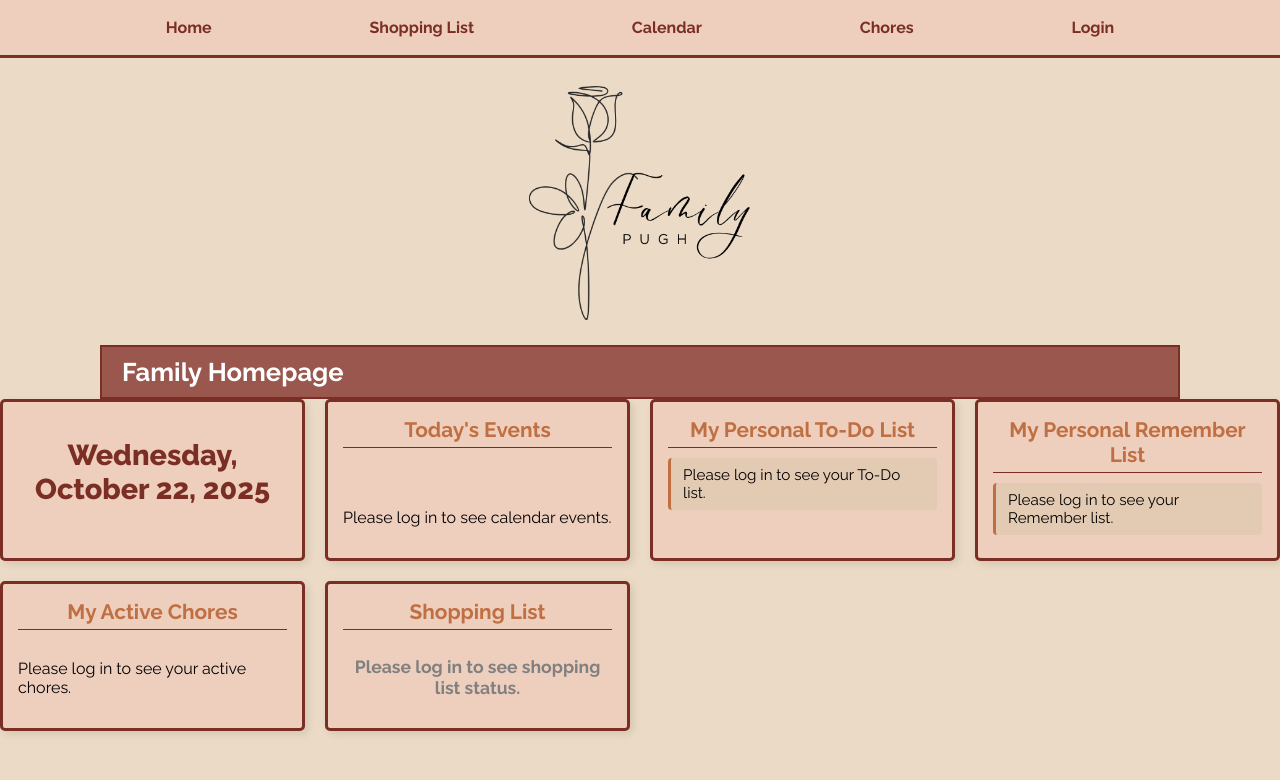
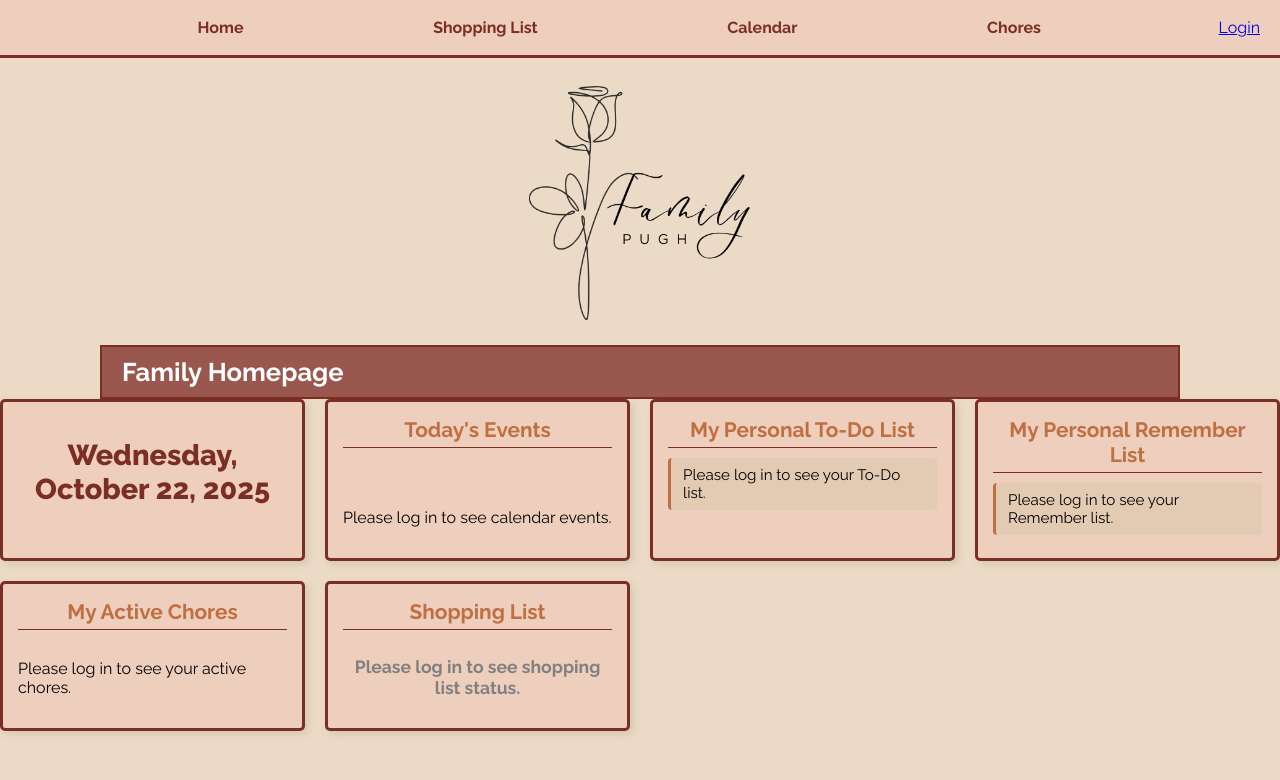
Before and after one commit to camiP89/Family-Organization-JS, a website built with Vite: page index.html in a window 1280 px wide. Shown: the top 780 px of the page. Built offline with nearby package versions, Linux system fonts and the light colour scheme; some packages are replaced by stand-ins of ours; no server answers; a web font is replaced by a local one.

Commit message:
changes to header

```diff
--- a/index.html
+++ b/index.html
@@ -43,6 +43,7 @@
       </div>
       <input type="checkbox" id="menu-checkbox" />
       <nav id="nav-container"></nav>
+      <div id="auth-info-display"></div>
     </header>
     <div class="logo-container">
       <a href="index.html">
--- a/scripts/header.mjs
+++ b/scripts/header.mjs
@@ -5,50 +5,63 @@ import { signOut } from "firebase/auth";
 
 export function createHeader() {
   const navContainer = document.getElementById("nav-container");
+  const authInfoDisplay = document.getElementById("auth-info-display"); // NEW: Get the dedicated auth info div
 
-  // Only proceed if the navContainer exists
+  // Ensure both containers exist
   if (!navContainer) {
     console.warn(
-      "Navigation container (id='nav-container') not found. Header will not be created."
+      "Navigation container (id='nav-container') not found. Header will not be fully created."
     );
     return;
+  }
+  if (!authInfoDisplay) {
+    // NEW: Check for auth-info-display
+    console.warn(
+      "Auth info display container (id='auth-info-display') not found. Auth status will not be shown."
+    );
+    // We can still proceed to build the main nav links if only authInfoDisplay is missing
   }
 
   // Clear existing content in case createHeader is called multiple times (e.g., onAuthStateChanged)
   navContainer.innerHTML = "";
+  if (authInfoDisplay) {
+    // NEW: Clear authInfoDisplay as well
+    authInfoDisplay.innerHTML = "";
+  }
 
   const currentUser = auth.currentUser; // Get the current user from Firebase Auth
 
-  // --- Dynamic content based on authentication state ---
-  let authLinks = "";
-  if (currentUser) {
-    // If a user is logged in, show their display name and a Logout button
-    const displayName = currentUser.displayName || currentUser.email || "User";
-    authLinks = `
-      <span class="welcome-message">Welcome, ${displayName}!</span>
-      <a href="#" id="logout-button">Logout</a>
-    `;
-  } else {
-    // If no user is logged in, show the Login link
-    // Note: The /pages/login.html link will now be part of the nav, not a separate user-info div.
-    authLinks = `
-      <a href="/pages/login.html" id="login-link">Login</a>
-    `;
-  }
-
-  // --- Build the full navigation bar (including dynamic auth links) ---
-  // Using absolute paths for robustness with Vite/Netlify deployment
+  // --- Build the main navigation links into navContainer ---
   navContainer.innerHTML = `
     <a href="/">Home</a>
     <a href="/pages/shopping.html">Shopping List</a>
     <a href="/pages/calendar.html">Calendar</a>
     <a href="/pages/chores.html">Chores</a>
-    ${authLinks} <!-- Insert the dynamically generated authentication links directly into the nav -->
+    <!-- The login/logout links will go into auth-info-display -->
   `;
 
+  // --- Populate auth-info-display based on authentication state ---
+  if (authInfoDisplay) {
+    // Only proceed if the element exists
+    if (currentUser) {
+      // User is logged in
+      const displayName =
+        currentUser.displayName || currentUser.email || "User";
+      authInfoDisplay.innerHTML = `
+          <span class="welcome-message">Welcome, ${displayName}!</span>
+          <a href="#" id="logout-button">Logout</a>
+        `;
+    } else {
+      // If no user is logged in, show the Login link
+      authInfoDisplay.innerHTML = `
+          <a href="/pages/login.html" id="login-link">Login</a>
+        `;
+    }
+  }
+
   // --- Setup Logout Button Listener ---
-  // This listener is added only if the logout button is currently rendered within navContainer
-  const logoutButton = document.getElementById("logout-button"); // Look for the one we just created
+  // This listener is added only if the logout button is currently rendered within authInfoDisplay
+  const logoutButton = document.getElementById("logout-button");
   if (logoutButton) {
     logoutButton.addEventListener("click", async (e) => {
       e.preventDefault(); // Prevent default link behavior (e.g., page reload)
```
Also changed, not shown: pages/calendar.html (+1 -0 lines), pages/chores.html (+1 -0 lines), pages/login.html (+1 -0 lines), pages/shopping.html (+1 -0 lines).
